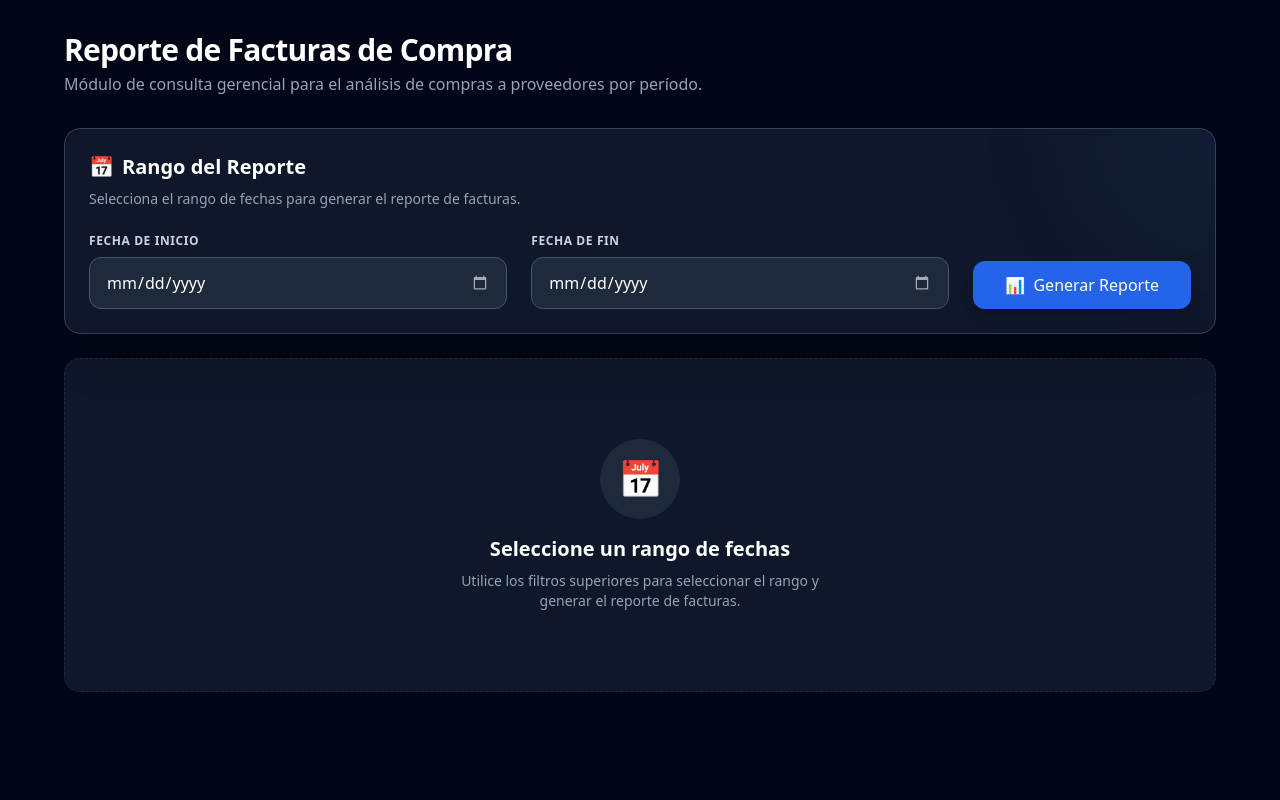
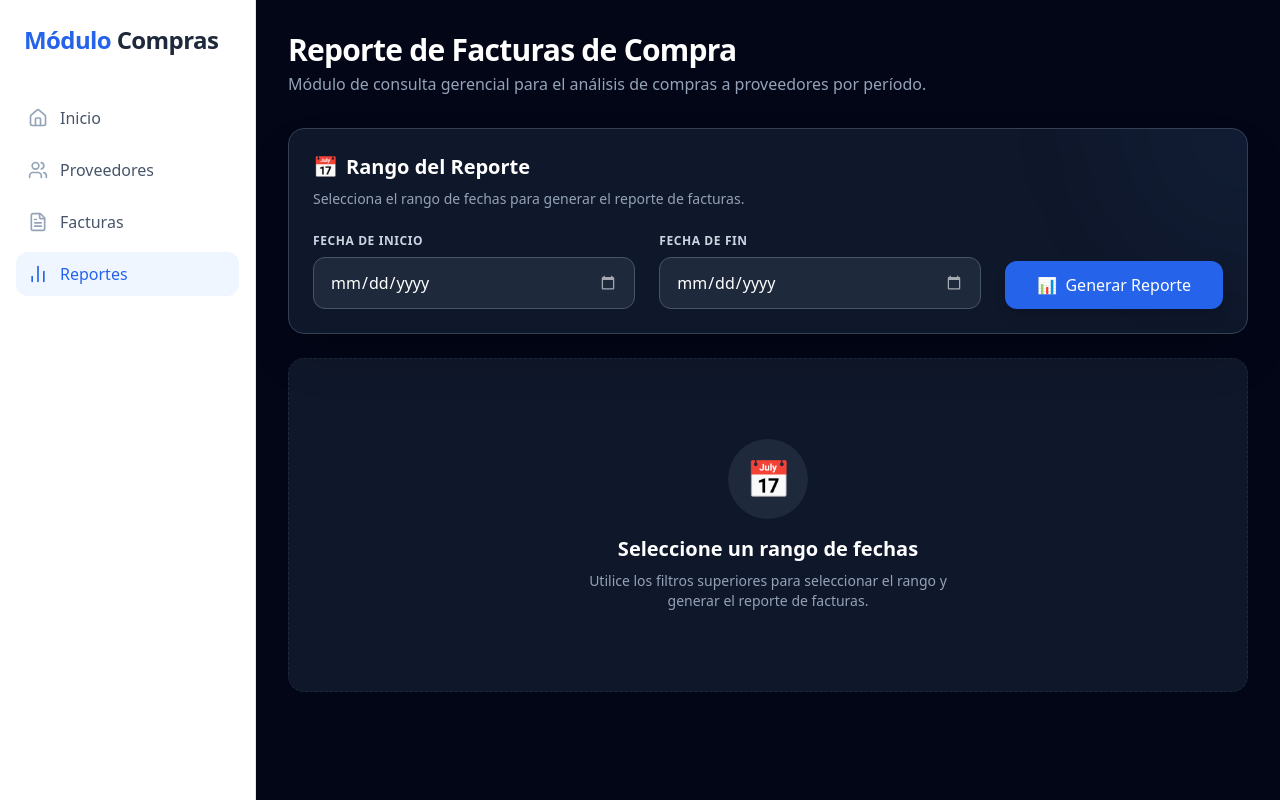
Before and after one commit to Darlopezcdd/MODULO-DE-COMPRAS, a Next.js app: page /reportes/facturas in a window 1280 px wide. Built offline with nearby package versions, Linux system fonts and the light colour scheme.

Commit message:
carga de datos

```diff
--- a/src/app/layout.tsx
+++ b/src/app/layout.tsx
@@ -18,6 +18,8 @@ export const metadata: Metadata = {
   description: "Administración de proveedores",
 };
 
+import ClientLayout from "@/components/ClientLayout";
+
 export default function RootLayout({
   children,
 }: Readonly<{
@@ -28,7 +30,9 @@ export default function RootLayout({
       <body
         className={`${geistSans.variable} ${geistMono.variable} antialiased`}
       >
-        {children}
+        <ClientLayout>
+          {children}
+        </ClientLayout>
       </body>
     </html>
   );
--- a/src/app/page.tsx
+++ b/src/app/page.tsx
@@ -1,5 +1,66 @@
-import { redirect } from 'next/navigation';
+import Link from 'next/link';
+import { ArrowRight, Users, FileText, BarChart2 } from 'lucide-react';
 
 export default function Home() {
-  redirect('/proveedores');
+  return (
+    <div className="flex flex-col items-center justify-center min-h-[calc(100vh-4rem)] text-center px-4 pt-20 pb-10 bg-gradient-to-b from-blue-50/50 to-white">
+      <div className="inline-flex items-center gap-2 px-3 py-1 rounded-full bg-emerald-50 border border-emerald-100 text-emerald-600 text-sm font-medium mb-8">
+        <span className="w-2 h-2 rounded-full bg-emerald-500 animate-pulse"></span>
+        Sistema en línea
+      </div>
+
+      <h1 className="text-5xl md:text-6xl font-extrabold text-slate-900 tracking-tight max-w-4xl leading-tight mb-6">
+        Gestión Inteligente de <br className="hidden md:block" />
+        <span className="text-transparent bg-clip-text bg-gradient-to-r from-blue-600 to-emerald-500">
+          Compras
+        </span>
+      </h1>
+
+      <p className="text-lg text-slate-500 max-w-2xl mb-10 leading-relaxed">
+        Centraliza tus proveedores, automatiza la facturación y obtén métricas en tiempo real. Diseñado para escalar.
+      </p>
+
+      <div className="flex flex-col sm:flex-row gap-4 mb-20">
+        <Link href="/proveedores/nuevo" className="inline-flex items-center justify-center gap-2 px-6 py-3 bg-blue-600 hover:bg-blue-700 text-white rounded-xl font-medium transition-all shadow-sm shadow-blue-200">
+          Comenzar ahora
+          <ArrowRight size={18} />
+        </Link>
+        <Link href="/reportes" className="inline-flex items-center justify-center px-6 py-3 bg-white hover:bg-slate-50 text-slate-700 border border-slate-200 rounded-xl font-medium transition-all shadow-sm">
+          Ver Dashboard
+        </Link>
+      </div>
+
+      <div className="grid grid-cols-1 md:grid-cols-3 gap-6 max-w-5xl w-full text-left">
+        <div className="bg-white p-8 rounded-2xl border border-slate-100 shadow-sm hover:shadow-md transition-shadow">
+          <div className="w-12 h-12 bg-blue-50 rounded-xl flex items-center justify-center text-blue-600 mb-6">
+            <Users size={24} />
+          </div>
+          <h3 className="text-xl font-bold text-slate-900 mb-3">Proveedores</h3>
+          <p className="text-slate-500 leading-relaxed">
+            Administra tu cartera de proveedores, evalúa su desempeño y mantén su información actualizada en un solo lugar.
+          </p>
+        </div>
+
+        <div className="bg-white p-8 rounded-2xl border border-slate-100 shadow-sm hover:shadow-md transition-shadow">
+          <div className="w-12 h-12 bg-emerald-50 rounded-xl flex items-center justify-center text-emerald-600 mb-6">
+            <FileText size={24} />
+          </div>
+          <h3 className="text-xl font-bold text-slate-900 mb-3">Facturación</h3>
+          <p className="text-slate-500 leading-relaxed">
+            Registra nuevas facturas, controla los estados de pago y organiza el historial detallado de todas tus compras.
+          </p>
+        </div>
+
+        <div className="bg-white p-8 rounded-2xl border border-slate-100 shadow-sm hover:shadow-md transition-shadow">
+          <div className="w-12 h-12 bg-purple-50 rounded-xl flex items-center justify-center text-purple-600 mb-6">
+            <BarChart2 size={24} />
+          </div>
+          <h3 className="text-xl font-bold text-slate-900 mb-3">Reportes</h3>
+          <p className="text-slate-500 leading-relaxed">
+            Visualiza gráficas interactivas, revisa tu presupuesto al instante y toma decisiones estratégicas basadas en datos reales.
+          </p>
+        </div>
+      </div>
+    </div>
+  );
 }
--- /dev/null
+++ b/src/components/ClientLayout.tsx
@@ -0,0 +1,18 @@
+'use client';
+
+import { usePathname } from 'next/navigation';
+import Sidebar from './Sidebar';
+
+export default function ClientLayout({ children }: { children: React.ReactNode }) {
+  const pathname = usePathname();
+  const isLogin = pathname === '/login';
+
+  return (
+    <div className="flex min-h-screen bg-slate-50">
+      {!isLogin && <Sidebar />}
+      <main className={`flex-1 ${!isLogin ? 'ml-64' : ''} min-h-screen relative`}>
+        {children}
+      </main>
+    </div>
+  );
+}
--- /dev/null
+++ b/src/components/Sidebar.tsx
@@ -0,0 +1,40 @@
+'use client';
+
+import { usePathname } from 'next/navigation';
+import Link from 'next/link';
+import { Home, Users, FileText, BarChart2 } from 'lucide-react';
+
+export default function Sidebar() {
+  const pathname = usePathname();
+  const isActive = (path: string) => pathname === path;
+
+  if (pathname === '/login') return null;
+
+  return (
+    <aside className="w-64 bg-white border-r border-gray-200 h-screen flex flex-col fixed left-0 top-0 z-50">
+      <div className="p-6">
+        <h1 className="text-2xl font-bold tracking-tight">
+          <span className="text-blue-600">Módulo</span> <span className="text-slate-800">Compras</span>
+        </h1>
+      </div>
+      <nav className="flex-1 px-4 space-y-2 mt-4">
+        <Link href="/" className={`flex items-center gap-3 px-3 py-2.5 rounded-xl transition-all font-medium ${isActive('/') ? 'bg-blue-50 text-blue-600' : 'text-slate-600 hover:bg-slate-50 hover:text-slate-900'}`}>
+          <Home size={20} className={isActive('/') ? 'text-blue-600' : 'text-slate-400'} />
+          Inicio
+        </Link>
+        <Link href="/proveedores" className={`flex items-center gap-3 px-3 py-2.5 rounded-xl transition-all font-medium ${isActive('/proveedores') || pathname.startsWith('/proveedores/') ? 'bg-blue-50 text-blue-600' : 'text-slate-600 hover:bg-slate-50 hover:text-slate-900'}`}>
+          <Users size={20} className={isActive('/proveedores') || pathname.startsWith('/proveedores/') ? 'text-blue-600' : 'text-slate-400'} />
+          Proveedores
+        </Link>
+        <Link href="/facturas" className={`flex items-center gap-3 px-3 py-2.5 rounded-xl transition-all font-medium ${isActive('/facturas') || pathname.startsWith('/facturas/') ? 'bg-blue-50 text-blue-600' : 'text-slate-600 hover:bg-slate-50 hover:text-slate-900'}`}>
+          <FileText size={20} className={isActive('/facturas') || pathname.startsWith('/facturas/') ? 'text-blue-600' : 'text-slate-400'} />
+          Facturas
+        </Link>
+        <Link href="/reportes" className={`flex items-center gap-3 px-3 py-2.5 rounded-xl transition-all font-medium ${isActive('/reportes') || pathname.startsWith('/reportes/') ? 'bg-blue-50 text-blue-600' : 'text-slate-600 hover:bg-slate-50 hover:text-slate-900'}`}>
+          <BarChart2 size={20} className={isActive('/reportes') || pathname.startsWith('/reportes/') ? 'text-blue-600' : 'text-slate-400'} />
+          Reportes
+        </Link>
+      </nav>
+    </aside>
+  );
+}
```
